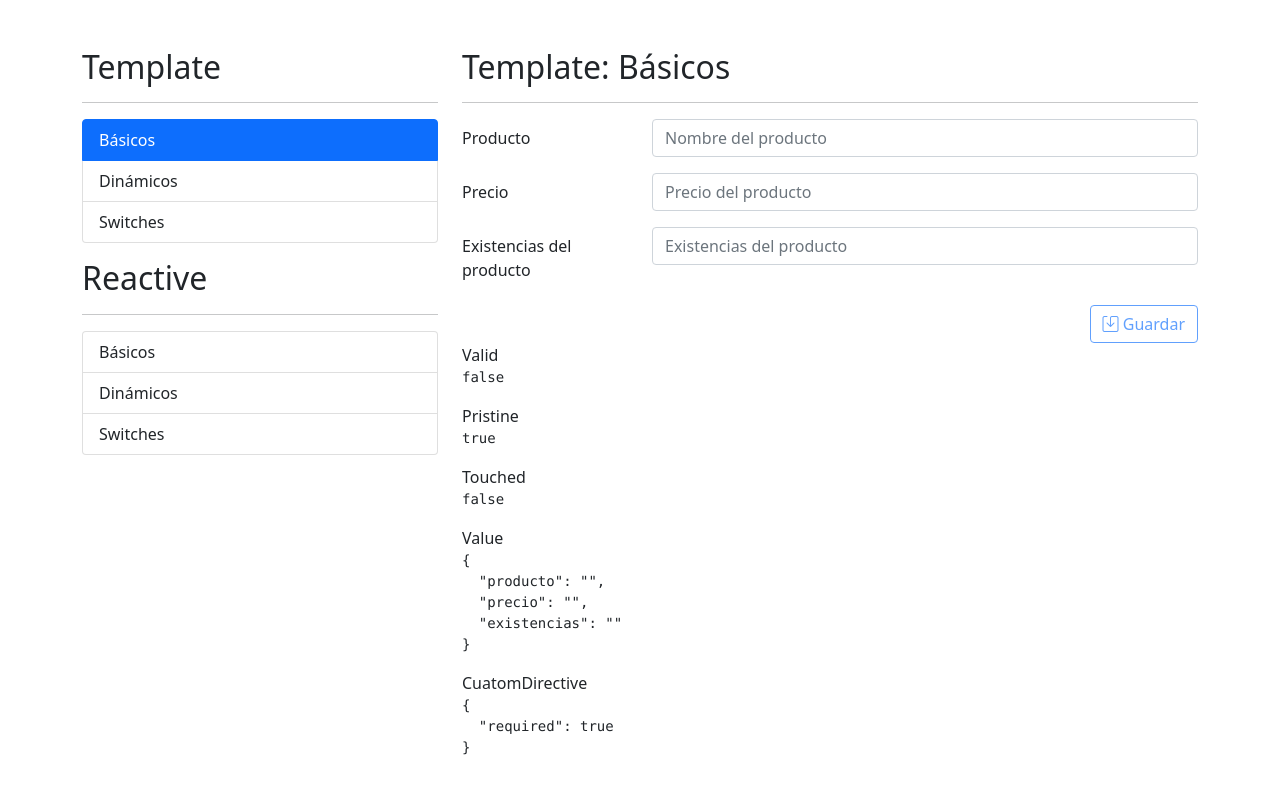
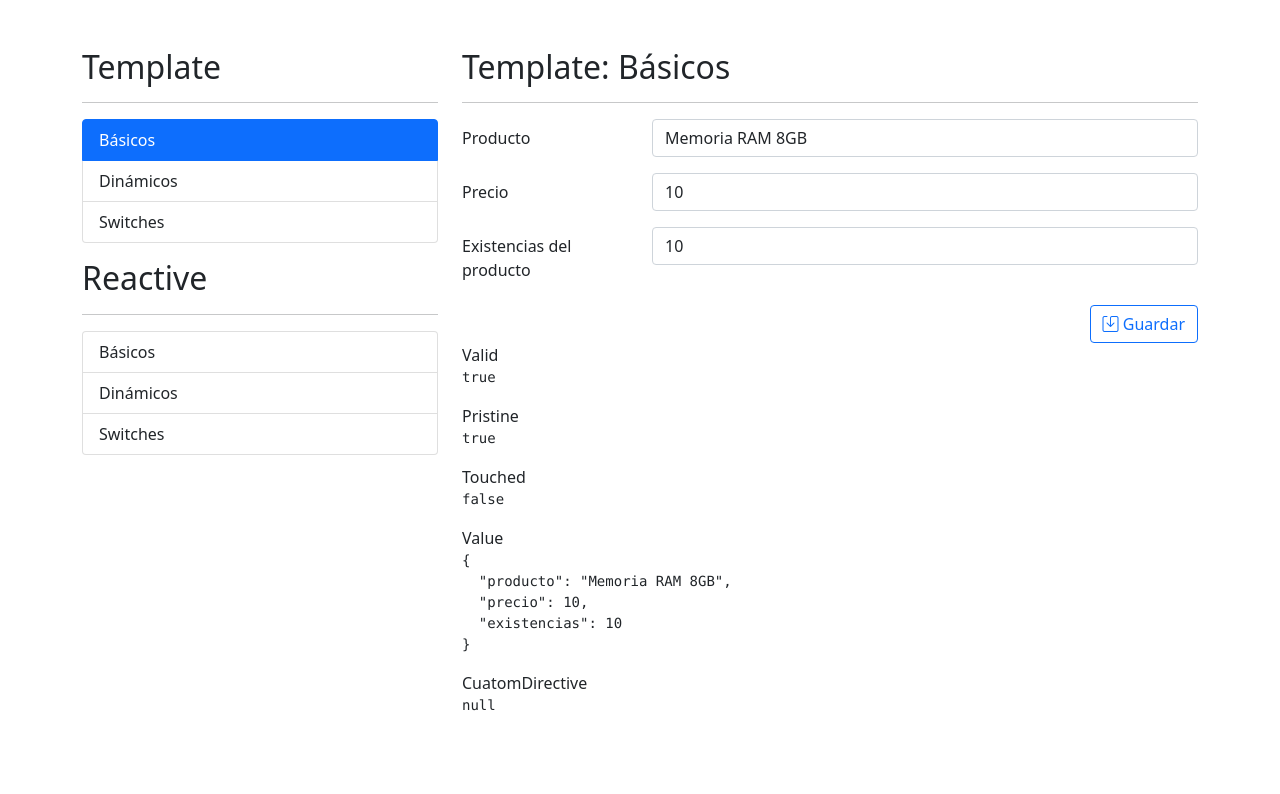
Before and after one commit to fersanti2896/16-curso-angular-formularios, an Angular app: page /template/basicos in a window 1280 px wide. Shown: the top 794 px of the page. Built offline with nearby package versions, Linux system fonts and the light colour scheme.

Commit message:
Limpiando el formulario y añadiendo valores por defecto en basicos.component

```diff
--- a/src/app/template/basicos/basicos.component.html
+++ b/src/app/template/basicos/basicos.component.html
@@ -12,7 +12,7 @@
                 <div class="col-sm-9">
                     <input type="text"
                            class="form-control"
-                           ngModel
+                           [ngModel]="valorIni.producto"
                            name="producto"
                            placeholder="Nombre del producto"
                            required
@@ -30,7 +30,7 @@
                 <label class="col-sm-3 col-form-label">Precio</label>
                 <div class="col-sm-9">
                     <input type="number"
-                           ngModel
+                           [ngModel]="valorIni.precio"
                            name="precio"
                            class="form-control"
                            placeholder="Precio del producto"
@@ -49,7 +49,7 @@
                 <label class="col-sm-3 col-form-label">Existencias del producto</label>
                 <div class="col-sm-9">
                     <input type="number"
-                           ngModel
+                           [ngModel]="valorIni.existencias"
                            name="existencias"
                            class="form-control"
                            customMin
--- a/src/app/template/basicos/basicos.component.ts
+++ b/src/app/template/basicos/basicos.component.ts
@@ -9,6 +9,11 @@ import { NgForm } from '@angular/forms';
 })
 export class BasicosComponent implements OnInit {
   @ViewChild('miFormulario') miFormulario!: NgForm;
+  valorIni = {
+    producto: 'Memoria RAM 8GB',
+    precio: 10,
+    existencias: 10
+  }
 
   constructor() { }
 
@@ -17,7 +22,14 @@ export class BasicosComponent implements OnInit {
 
   // guardar(miFormulario: NgForm)
   guardar() {
-    console.log(this.miFormulario);
+    console.log('Posteo correcto');
+
+    /* Limpia el formulario después del submit */
+    this.miFormulario.resetForm({
+      producto: 'Algo',
+      precio: 0,
+      existencias: 0
+    });
   }
 
   nombreValido(): boolean {
```
